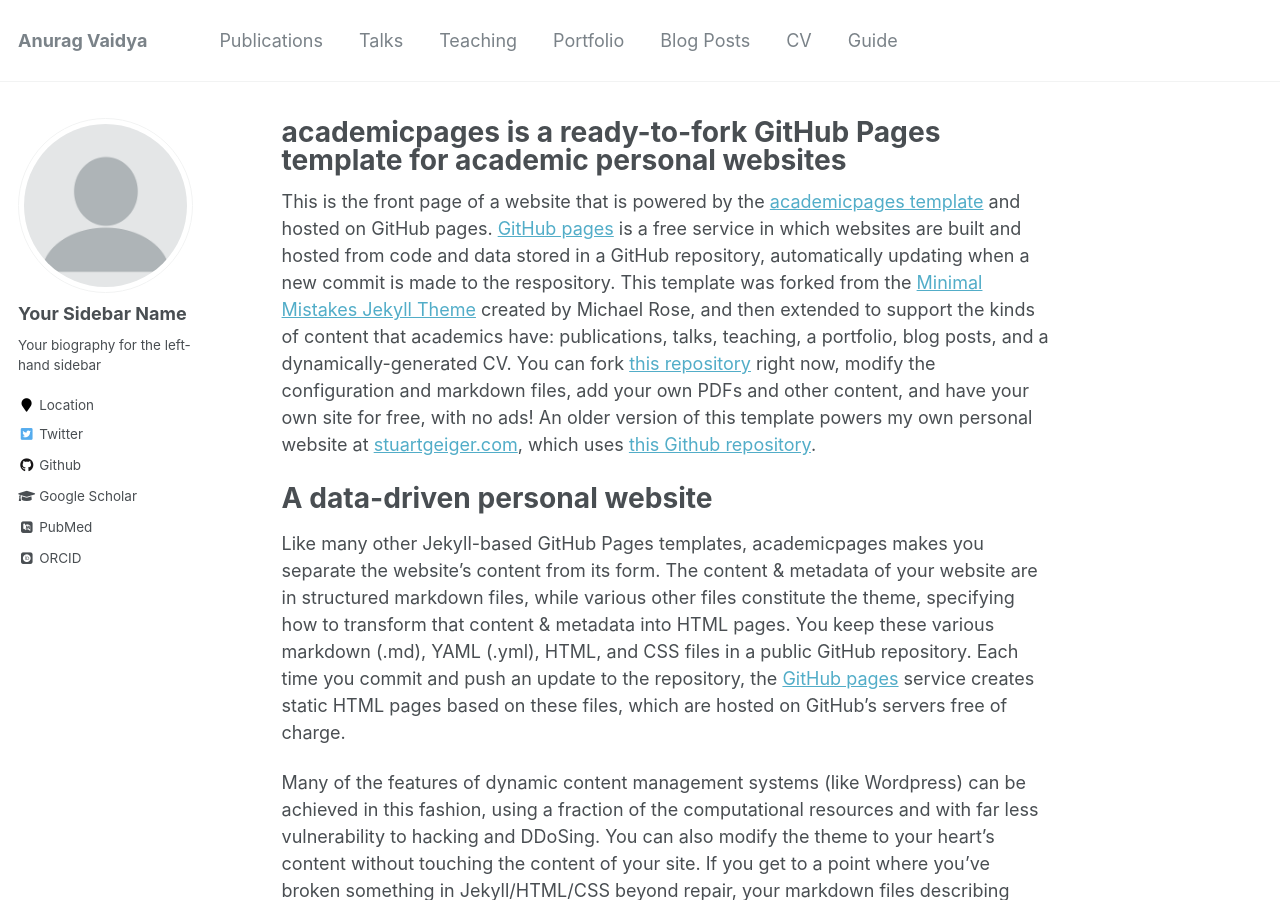
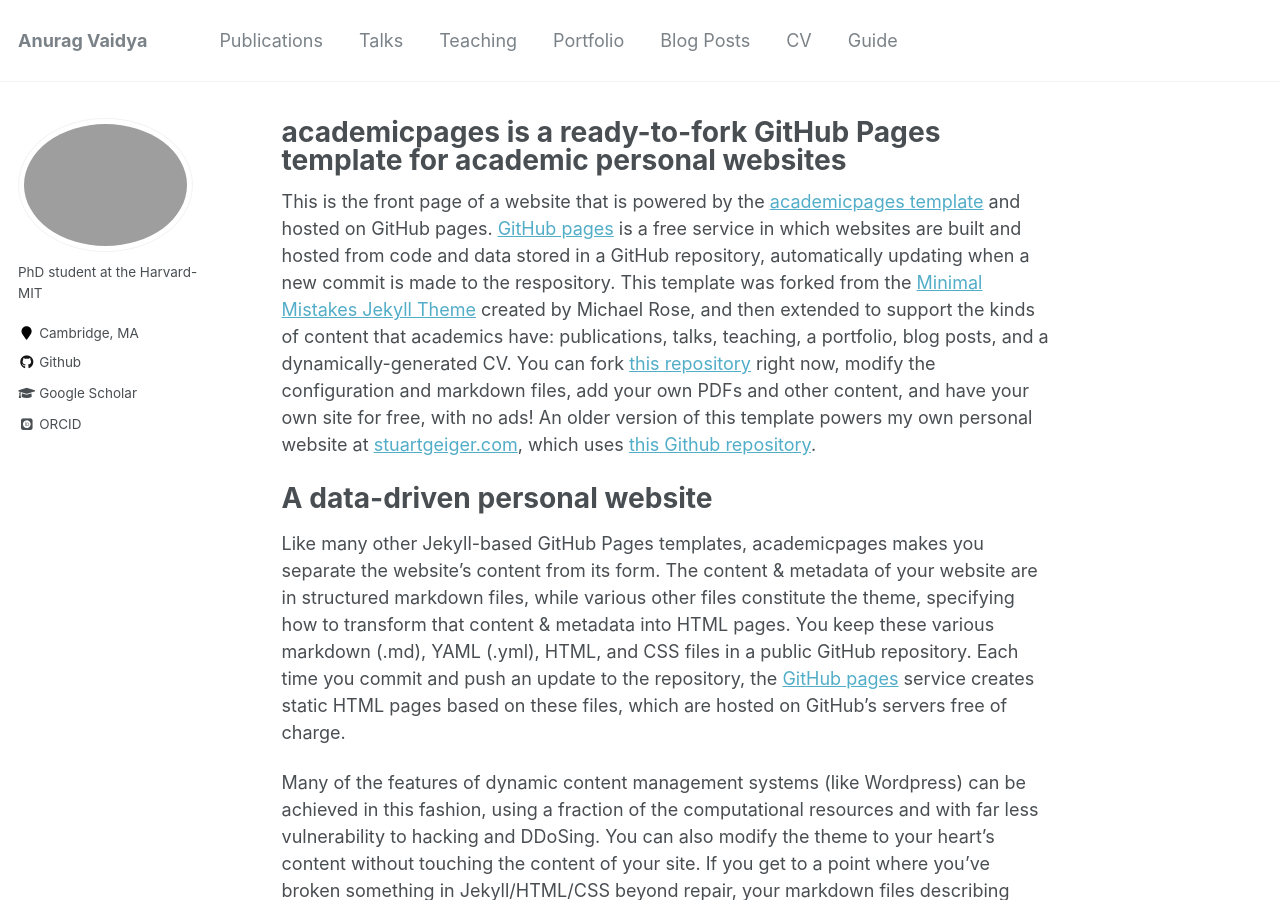
Before and after one commit to ajv012/ajv012.github.io, a Jekyll site: the page built from _pages/about.md, in a window 1280 px wide and 900 px high. Built offline with Jekyll 4.4.1, drawn with Linux system fonts in a browser that asks for light colours; some web fonts are replaced.

Commit message:
config rev2

```diff
--- a/_config.yml
+++ b/_config.yml
@@ -80,13 +80,13 @@
 
 # Site Author
 author:
-  name             : "Your Sidebar Name"
-  avatar           : "profile.png"
-  bio              : "Your biography for the left-hand sidebar"
-  location         : "Location"
+  name             :
+  avatar           : "headshot.jpg"
+  bio              : "PhD student at the Harvard-MIT"
+  location         : "Cambridge, MA"
   employer         :
-  pubmed           : "https://www.ncbi.nlm.nih.gov/pubmed/?term=john+snow"
-  googlescholar    : "http://yourfullgooglescholarurl.com"
+  pubmed           :
+  googlescholar    : "https://scholar.google.com/citations?user=4Z2Qu_YAAAAJ&hl=en"
   email            :
   researchgate     :  # example: "https://www.researchgate.net/profile/yourprofile"
   uri              :
@@ -96,20 +96,20 @@
   flickr           :
   facebook         :
   foursquare       :
-  github           : "academicpages"
+  github           : "ajv012"
   google_plus      :
   keybase          :
   instagram        :
   impactstory      : #"https://profiles.impactstory.org/u/xxxx-xxxx-xxxx-xxxx"
   lastfm           :
   linkedin         :
-  orcid            : "http://orcid.org/yourorcidurl"
+  orcid            : "https://orcid.org/0000-0001-6378-6010"
   pinterest        :
   soundcloud       :
   stackoverflow    : # http://stackoverflow.com/users/123456/username
   steam            :
   tumblr           :
-  twitter          : "replacethistwitterhandle"
+  twitter          :
   vine             :
   weibo            :
   xing             :
```
